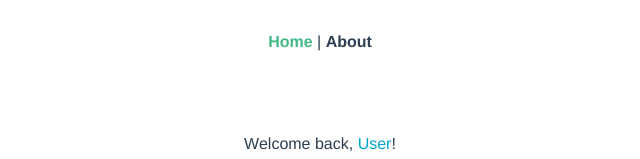
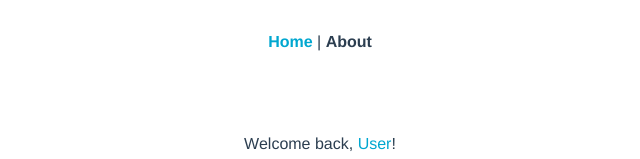
Before and after one commit to david-dlc-cerezo/account-overview, a Vue app: page / in a window 1280 px wide. Shown: the top 159 px of the page, without its empty margins (320-960 px from the left). Built offline with nearby package versions, Linux system fonts and the light colour scheme.

Commit message:
uniform colors

```diff
--- a/src/App.vue
+++ b/src/App.vue
@@ -26,6 +26,6 @@
 }
 
 #nav a.router-link-exact-active {
-  color: #42b983;
+  color: #00a7d0;
 }
 </style>
```
